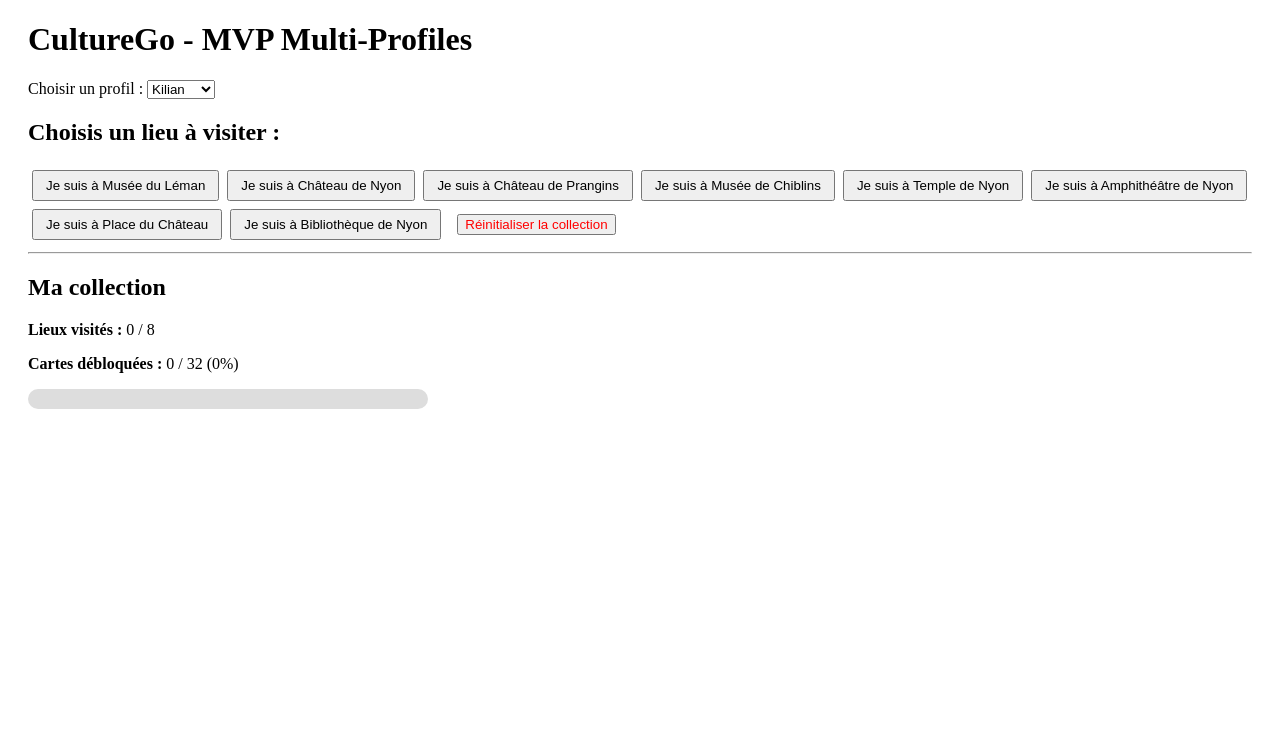
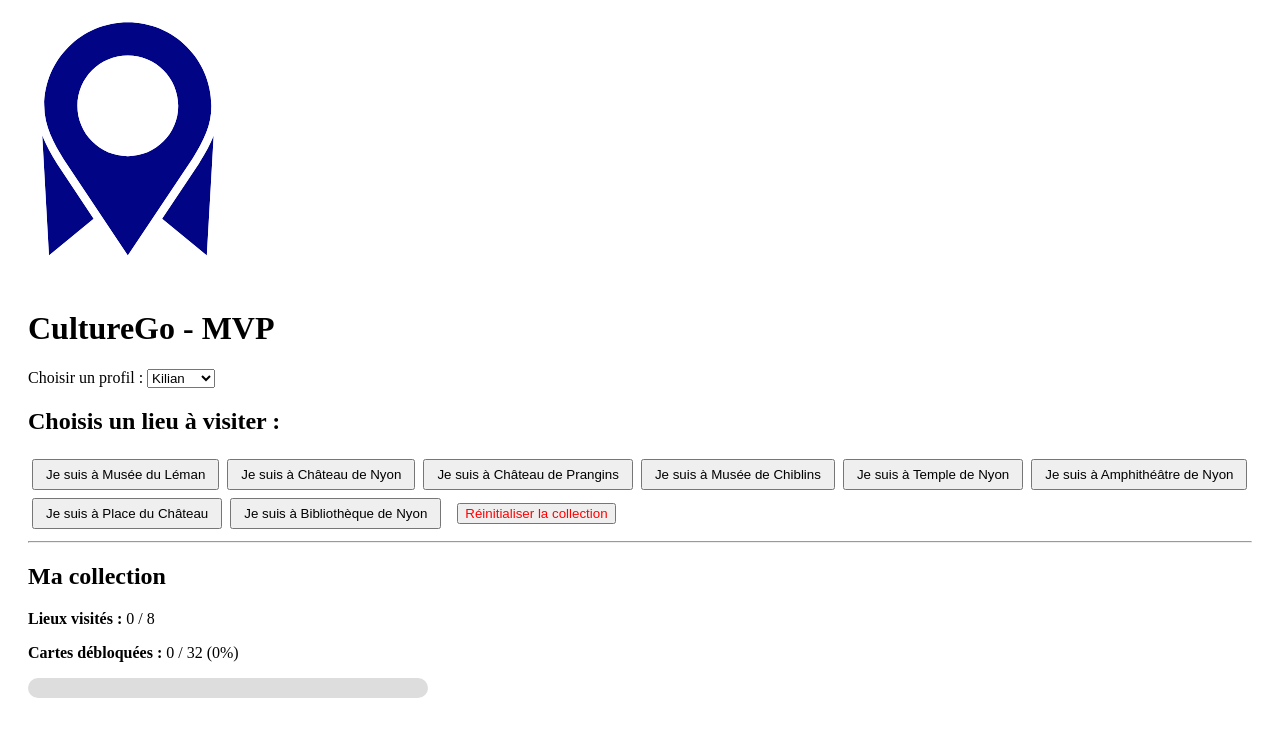
Before and after one commit to KilianGir/culturego, a React (Vite) app in the folder mvp-culturego/: page / in a window 1280 px wide. Shown: the top 736 px of the page. Built offline with nearby package versions, Linux system fonts and the light colour scheme; the HTML template or start-up script is replaced by a standard one.

Commit message:
Added logo

```diff
--- a/mvp-culturego/index.html
+++ b/mvp-culturego/index.html
@@ -2,7 +2,7 @@
 <html lang="en">
   <head>
     <meta charset="UTF-8" />
-    <link rel="icon" type="image/svg+xml" href="/vite.svg" />
+    <link rel="icon" type="image/svg+xml" href="/Logo.svg" />
     <meta name="viewport" content="width=device-width, initial-scale=1.0" />
     <title>CultureGO</title>
   </head>
--- a/mvp-culturego/src/App.jsx
+++ b/mvp-culturego/src/App.jsx
@@ -68,7 +68,13 @@ export default function App() {
 
   return (
     <div style={{  paddingLeft: '20px', paddingRight: '20px' }}>
-      <h1>CultureGo - MVP Multi-Profiles</h1>
+      <div><img
+        src={"/Logo.svg"}
+        style={{ maxWidth: '200px', marginBottom: '20px', margin: '0 auto 15px' }}
+      /></div>
+
+
+      <h1>CultureGo - MVP</h1>
 
       <label>
         Choisir un profil :{' '}
@@ -96,7 +102,7 @@ export default function App() {
       </div>
 
       {message && (
-        <p style={{ marginTop: '16px', fontWeight: 'bold', color: '#2c3e50' }}>{message}</p>
+        <p style={{ marginTop: '16px', fontWeight: 'bold', color: '#2c3e50'}}>{message}</p>
       )}
 
       <hr />
```
Also changed, not shown: mvp-culturego/public/Logo.svg (added).
